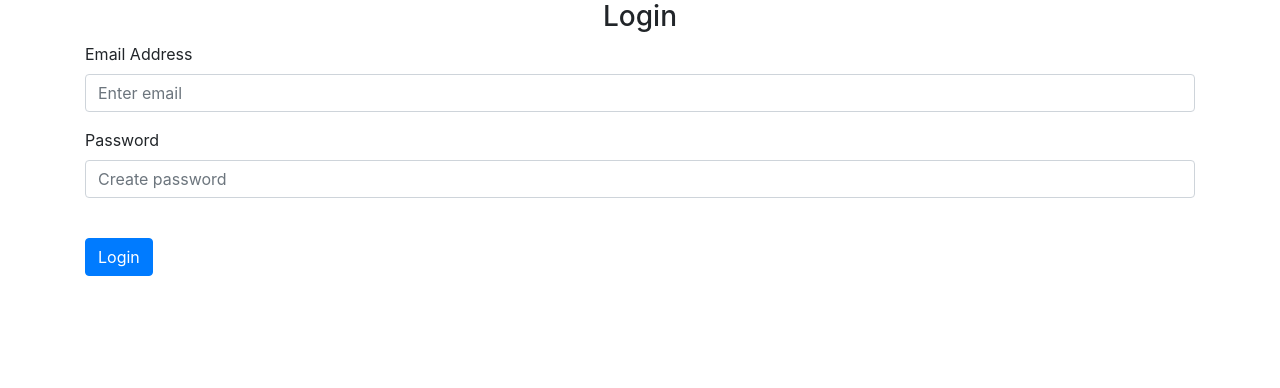
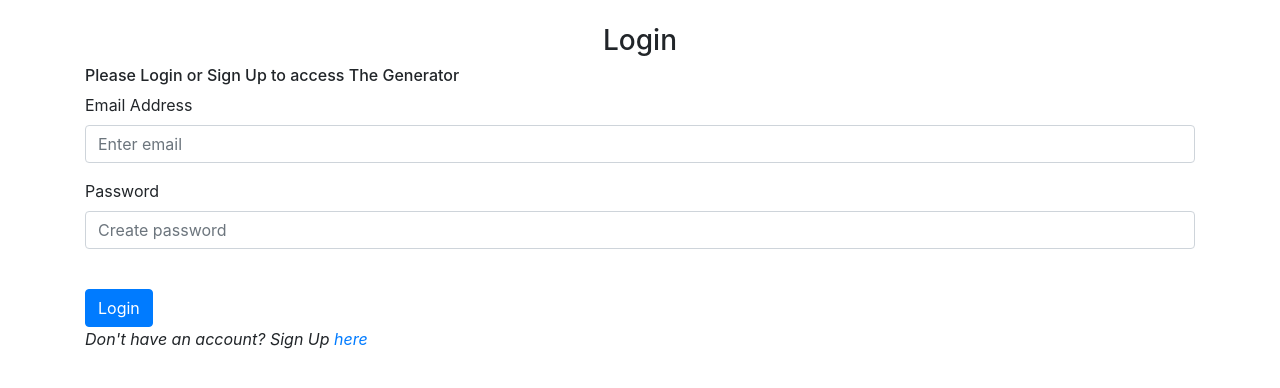
Before and after one commit to Grandmaster12/cp-heroku, a Flask app: page /login in a window 1280 px wide. Shown: the part 56-444 px from the top of the page. Run offline with Flask 2, Linux system fonts and the light colour scheme; some libraries are stand-ins or nearby versions.

Commit message:
Added login instructions, signup-login connection

```diff
--- a/website/auth.py
+++ b/website/auth.py
@@ -16,7 +16,8 @@ def login():
         user = models.User.query.filter_by(email=email).first()
         if user:
             if check_password_hash(user.password, password):
-                flash("Login successful!", category ="success")
+                first = user.first_name
+                flash(f"Login successful! Welcome back, {first}!", category ="success")
                 login_user(user, remember=True)
                 return redirect(url_for("views.index"))
             else:
--- a/website/static/css/main.css
+++ b/website/static/css/main.css
@@ -1,5 +1,5 @@
 body, html {
-    margin: 0;
+    margin: auto;
     font-family: serif;
     background-color: rgb(241, 211, 104);
 }
@@ -14,7 +14,7 @@ body, html {
 .edit_char {
     width: 100%;
     text-align: center;
-    margin: 0 auto;
+    margin: auto;
 }
 
 table, td, th {
--- a/website/templates/edit.html
+++ b/website/templates/edit.html
@@ -1,5 +1,5 @@
 {% extends "base.html" %}
-{% block head %}Character Editor{% endblock %}
+{% block head %}Character Editor | D&D Character Generator{% endblock %}
 
 {% block body %}
 <div class = "edit_char">
--- a/website/templates/login.html
+++ b/website/templates/login.html
@@ -1,9 +1,13 @@
 {% extends "base.html" %}
-{% block head %}Login{% endblock %}
+{% block head %}Login | D&D Character Generator{% endblock %}
 
 {% block body %}
 <form method="POST">
-    <h3 align="center">Login</h3>
+    <br>
+    <h3 style="text-align: center;">Login</h3>
+
+    <h6>Please Login or Sign Up to access The Generator</h6>
+
     <!-- Email Address -->
     <div class="form-group">
         <label for="email">Email Address</label>
@@ -27,6 +31,8 @@
 
     </div>
     <br>
-    <button type="submit" class="btn btn-primary">Login</button>
+    <button type="submit" class="btn btn-primary" id="login">Login</button>
+
+    <p style="font-style: oblique;">Don't have an account? Sign Up <a href="/sign_up">here</a></p>
 </form>
 {% endblock %}
--- a/website/templates/sign_up.html
+++ b/website/templates/sign_up.html
@@ -1,8 +1,9 @@
 {% extends "base.html" %}
-{% block head %}Sign Up{% endblock %}
+{% block head %}Sign Up | D&D Character Generator{% endblock %}
 
 {% block body %}
 <form method="POST">
+    <br>
     <h3 style="text-align: center;">Sign Up</h3>
     <!-- Email Address -->
     <div class="form-group">
@@ -50,5 +51,6 @@
     </div>
     <br>
     <button type="submit" class="btn btn-primary">Create Account</button>
+    <p style="font-style: oblique;">Already have an account? Log In <a href="/login">here</a></p>
 </form>
 {% endblock %}
```
Also changed, not shown: website/templates/index.html (+13 -12 lines).
